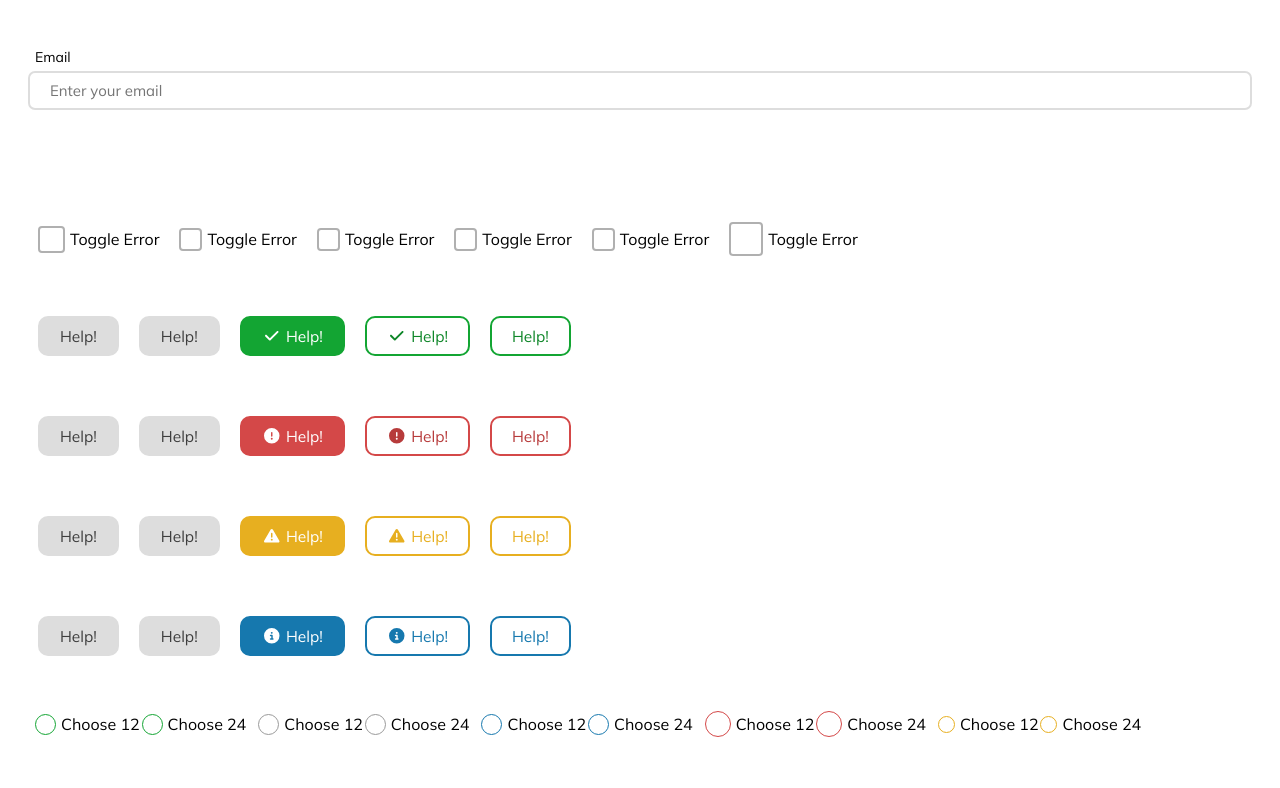
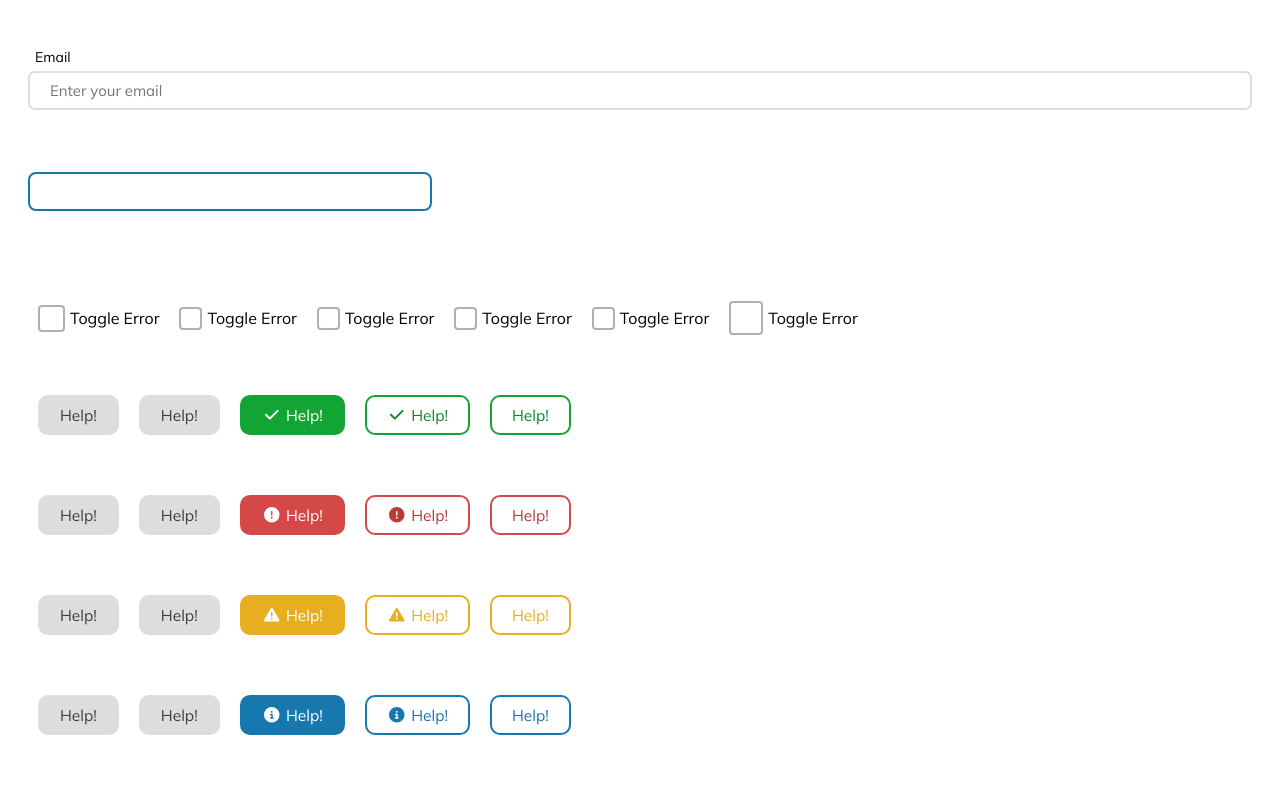
Before and after one commit to theajstars/react-forms, a React (Create React App) app: page / in a window 1280 px wide. Shown: the top 788 px of the page. Built offline with nearby package versions, Linux system fonts and the light colour scheme.

Commit message:
:construction: trying to make `fullWidth` on `Select` component

```diff
--- a/src/App.tsx
+++ b/src/App.tsx
@@ -90,6 +90,9 @@ function App() {
       <br />
       <div style={{ padding: "20px", width: "100%", boxSizing: "border-box" }}>
         <TextField {...textInputProps} />
+      </div>
+      <div style={{ padding: "20px", width: "100%", boxSizing: "border-box" }}>
+        <Select {...selectProps} fullWidth />
       </div>
       <div
         style={{
--- a/src/Components/Select/index.tsx
+++ b/src/Components/Select/index.tsx
@@ -14,12 +14,14 @@ export interface SelectProps {
   label?: string;
   placeholder?: string;
   options: { value: any; label: string }[];
+  fullWidth?: boolean;
 }
 export default function Select({
   value,
   onChange,
   size = "md",
   options,
+  fullWidth,
   label,
   placeholder,
 }: SelectProps) {
--- a/src/Components/Select/style.scss
+++ b/src/Components/Select/style.scss
@@ -18,6 +18,7 @@
     z-index: 9999;
     padding: 10px 0;
     max-height: 300px;
+    background-color: #fff;
 
     .option {
       height: 35px;
@@ -34,7 +35,6 @@
     }
     :hover {
       background-color: $InfoTertiary;
-      // color: #fff;
     }
   }
 }
```
